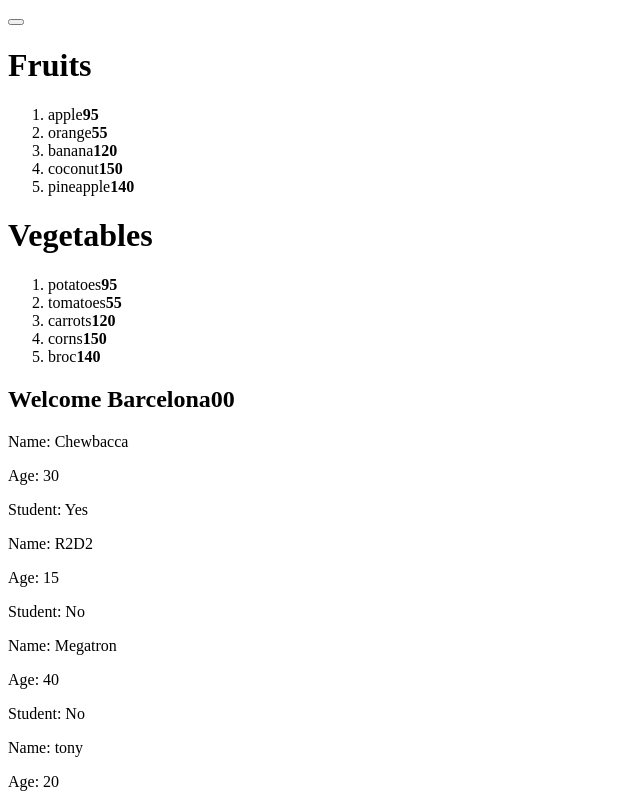
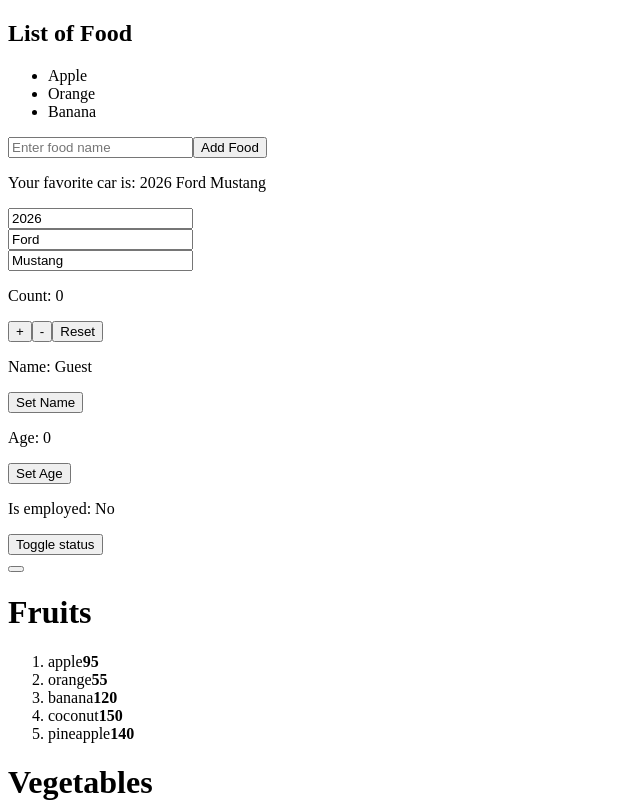
Before and after one commit to dvadnere-debug/TrainingModules, a React (Vite) app in the folder react/first-react/: page / in a window 1280 px wide. Shown: the top 802 px of the page, without its empty margins (0-640 px from the left). Built offline with nearby package versions, Linux system fonts and the light colour scheme.

Commit message:
react: state management with useStates

```diff
--- a/react/first-react/src/App.jsx
+++ b/react/first-react/src/App.jsx
@@ -2,9 +2,19 @@ import Student from "./components/Students";
 import UserGreeting from "./components/UserGreeting.jsx";
 import List from "./components/List.jsx";
 import Button from "./components/Button.jsx";
+import MyComponent from "./components/MyComponent.jsx";
+import Counter from "./components/Counter.jsx";
+import CarComp from "./components/CarComp.jsx";
+
 function App() {
   return (
     <div className="student">
+      <CarComp />
+
+      <Counter />
+
+      <MyComponent />
+
       <Button />
 
       <List />
--- a/react/first-react/src/components/Button.jsx
+++ b/react/first-react/src/components/Button.jsx
@@ -11,6 +11,6 @@ export default function Button() {
   //     }
   //   };
 
-  const handleClick = (e) => (e.target.textContent = "hi");
+  const handleClick = (e) => (e.target.textContent = "hii");
   return <button onDoubleClick={(e) => handleClick(e)}></button>;
 }
--- /dev/null
+++ b/react/first-react/src/components/CarComp.jsx
@@ -0,0 +1,68 @@
+//updater function = A function passed as an arguement to setState() ususally. ex. setYear(year+1) Allows for safe updates based on the preovious state . Used with multiple state updates and asynchronous functions
+// React uses the current state to calculate the next state. set functions do not trigger an update. react batches together state updates for performance reasons. next state becomes the current state after an update
+
+import React, { useState } from "react";
+
+export default function CarComp() {
+  const [car, myCar] = useState({
+    year: 2026,
+    make: "Ford",
+    model: "Mustang",
+  });
+
+  const [foods, setFoods] = useState(["Apple", "Orange", "Banana"]);
+
+  function handleChangeYear(event) {
+    // myCar({ ...car, year: event.target.value });
+    myCar((c) => ({ ...c, year: event.target.value }));
+  }
+  function handleChangeMake(event) {
+    // myCar({ ...car, make: event.target.value });
+    myCar((c) => ({ ...c, make: event.target.value }));
+  }
+  function handleChangeModel(event) {
+    myCar((c) => ({ ...c, model: event.target.value }));
+  }
+
+  function handleAddFood() {
+    const newFood = document.getElementById("foodInput").value;
+    document.getElementById("foodInput").value = "";
+
+    // setFoods([...foods, newFood])
+
+    if (newFood !== null) {
+      setFoods((f) => [...f, newFood]);
+    }
+  }
+
+  function handleRemoveFood(index) {
+    setFoods(foods.filter((element, i) => i !== index));
+  }
+
+  return (
+    <>
+      <div>
+        <h2>List of Food</h2>
+        <ul>
+          {foods.map((food, index) => (
+            <li key={index} onClick={() => handleRemoveFood(index)}>
+              {food}
+            </li>
+          ))}
+        </ul>
+        <input type="text" id="foodInput" placeholder="Enter food name"></input>
+
+        <button onClick={handleAddFood}>Add Food</button>
+      </div>
+      <p>
+        Your favorite car is: {car.year} {car.make} {car.model}{" "}
+      </p>
+      <input type="number" value={car.year} onChange={handleChangeYear}></input>
+      <br />
+      <input type="text" value={car.make} onChange={handleChangeMake}></input>
+      <br />
+      <input type="text" value={car.model} onChange={handleChangeModel}></input>
+      <br />
+    </>
+  );
+}
--- /dev/null
+++ b/react/first-react/src/components/Counter.jsx
@@ -0,0 +1,26 @@
+import React, { useState } from "react";
+
+export default function Counter() {
+  const [count, setCount] = useState(0);
+
+  const increment = () => {
+    setCount(count + 1);
+  };
+
+  const decrement = () => {
+    setCount(count - 1);
+  };
+
+  const reset = () => {
+    setCount(0);
+  };
+
+  return (
+    <>
+      <p> Count: {count}</p>
+      <button onClick={increment}>+</button>
+      <button onClick={decrement}>-</button>
+      <button onClick={reset}>Reset</button>
+    </>
+  );
+}
--- /dev/null
+++ b/react/first-react/src/components/MyComponent.jsx
@@ -0,0 +1,34 @@
+import React, { useState } from "react";
+
+export default function MyComponent() {
+  const [name, setName] = useState("Guest");
+
+  let [age, setAge] = useState(0);
+
+  const [isEmployed, setIsEmployed] = useState(false);
+
+  const updateName = () => {
+    setName("SpongBob");
+  };
+
+  const updateAge = () => {
+    setAge(age++);
+  };
+
+  const toggleEmployedStatus = () => {
+    setIsEmployed(!isEmployed);
+  };
+
+  return (
+    <div>
+      <p>Name: {name}</p>
+      <button onClick={updateName}>Set Name</button>
+
+      <p>Age: {age}</p>
+      <button onClick={updateAge}>Set Age</button>
+
+      <p>Is employed: {isEmployed ? "Yes" : "No"}</p>
+      <button onClick={toggleEmployedStatus}>Toggle status</button>
+    </div>
+  );
+}
```
